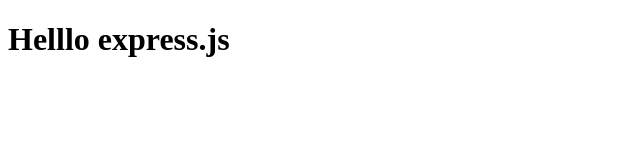
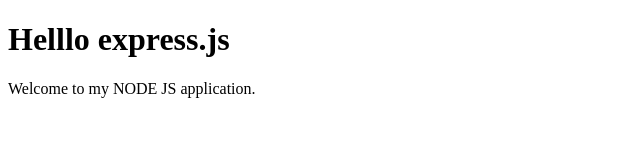
Before and after one commit to SaileshB/web-server, a website: page public/index.html in a window 1280 px wide. Shown: the whole page, without its empty margins (0-640 px from the left). Drawn offline with Linux system fonts and the light colour scheme.

Commit message:
update index.html

```diff
--- a/public/index.html
+++ b/public/index.html
@@ -7,5 +7,6 @@
 <body>
 
 <h1>Helllo express.js</h1>
+<p>Welcome to my NODE JS application.</p>
 </body>
 </html>
```
